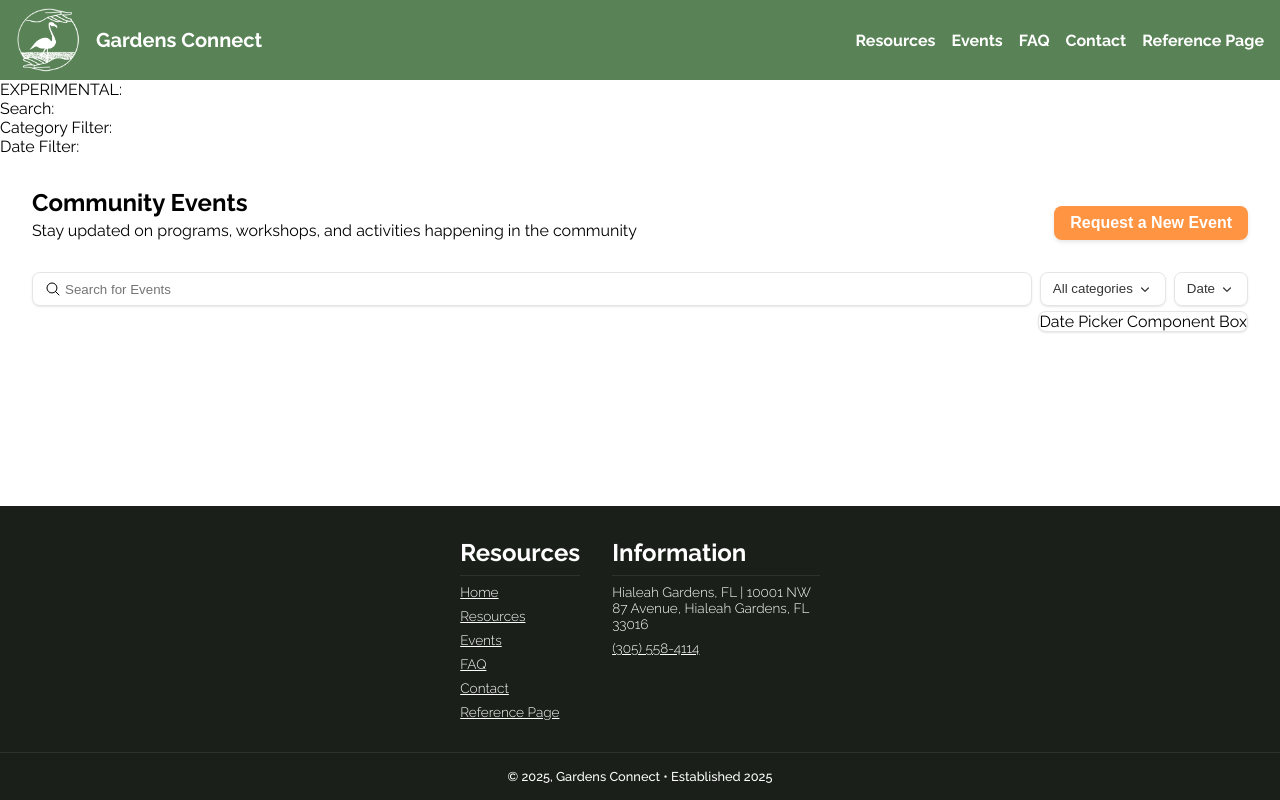
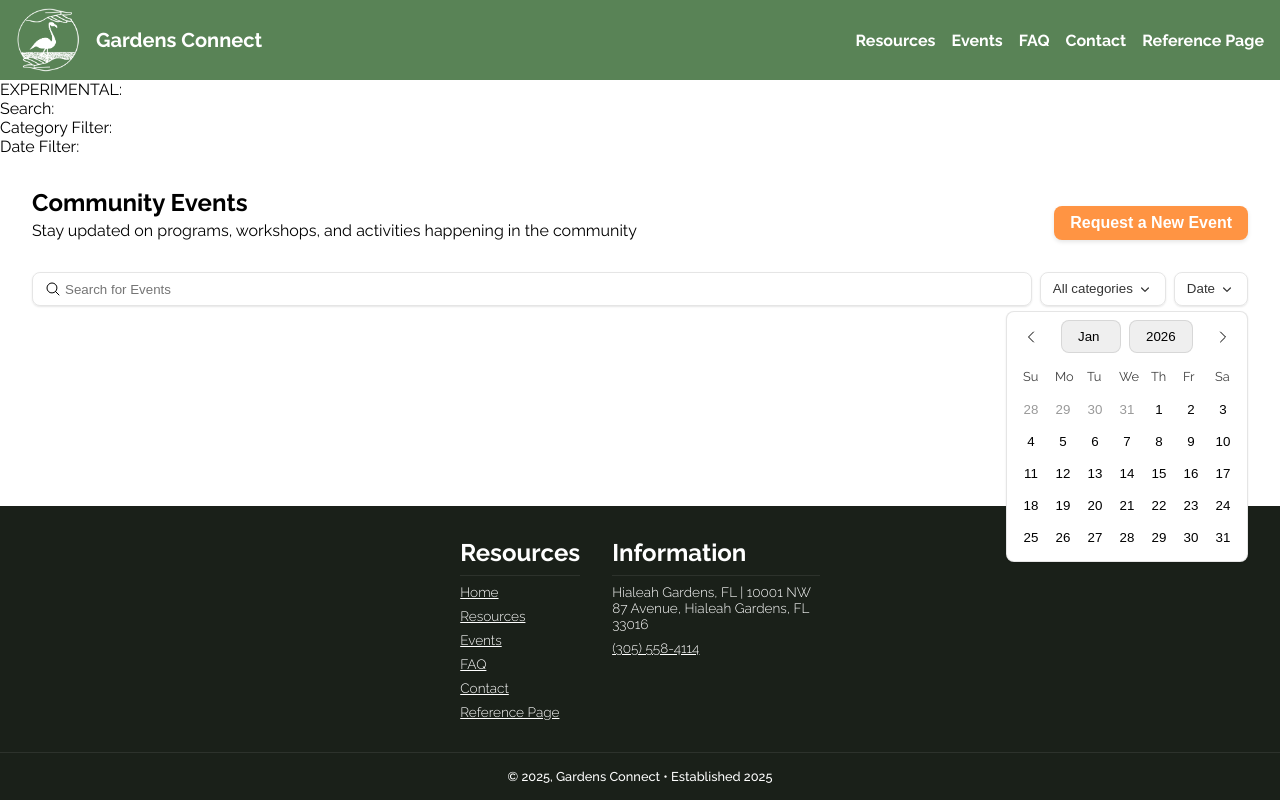
Before and after one commit to pandapog123/hialeah-timeline, a SvelteKit app: page /events in a window 1280 px wide. Both pictures are taken after a click on the button "Date". Built offline with nearby package versions, Linux system fonts and the light colour scheme.

Commit message:
Calenday Filter working, All event filters work; TODO: rest of Events, resources, contact success, reference page

```diff
--- a/src/routes/events/+page.svelte
+++ b/src/routes/events/+page.svelte
@@ -3,6 +3,7 @@
   import { CommunityEvents, CommunityEventTags } from "$lib/store/events";
   import { onDestroy, onMount, tick } from "svelte";
   import { fade } from "svelte/transition";
+  import DatePicker from "./DatePicker.svelte";
 
   let searchInput = $state("");
 
@@ -174,7 +175,6 @@
         </button>
 
         {#if showCategoriesSelect}
-          <!-- content here -->
           <!-- svelte-ignore a11y_click_events_have_key_events -->
           <!-- svelte-ignore a11y_no_noninteractive_element_interactions -->
           <ul
@@ -200,24 +200,6 @@
                   }}
                   class:selected={searchCategories.includes(tag)}>{tag}</button
                 >
-                <!-- <label for={tag}>
-                  <input
-                    type="checkbox"
-                    name={tag}
-                    id={tag}
-                    checked={searchCategories.includes(tag)}
-                    onchange={(e) => {
-                      if ((e.target as HTMLInputElement).checked) {
-                        searchCategories.push(tag);
-                      } else {
-                        searchCategories = searchCategories.filter(
-                          (v) => v !== tag,
-                        );
-                      }
-                    }}
-                  />
-                  <span>{tag}</span>
-                </label> -->
               </li>
             {/each}
           </ul>
@@ -235,8 +217,27 @@
           <span>
             {#if dateFilter.length === 0}
               Date
+            {:else if dateFilter.length === 1}
+              {dateFilter[0].getDate() === new Date().getDate()
+                ? "Today"
+                : dateFilter[0].toLocaleDateString("en-US", {
+                    weekday: "short",
+                    year: "numeric",
+                    month: "short",
+                    day: "2-digit",
+                  })}
             {:else}
-              {dateFilter.length} Selected
+              {dateFilter[0].toLocaleDateString("en-US", {
+                // weekday: "short",
+                // year: "numeric",
+                // month: "short",
+                // day: "2-digit",
+              })} - {dateFilter[1].toLocaleDateString("en-US", {
+                // weekday: "short",
+                // year: "numeric",
+                // month: "short",
+                // day: "2-digit",
+              })}
             {/if}
           </span>
 
@@ -254,14 +255,22 @@
           </svg>
         </button>
 
+        <!-- svelte-ignore a11y_no_static_element_interactions -->
+        <!-- svelte-ignore a11y_click_events_have_key_events -->
         {#if showDateFilter}
           <div
             onclick={(e) => e.stopPropagation()}
             bind:this={dateBoxElement}
             class="date-box"
             class:overflowing-db={isDateBoxOverflowing}
+            transition:fade={{ duration: 75 }}
           >
-            Date Picker Component Box
+            <DatePicker
+              currentDates={dateFilter}
+              onChange={(dates) => {
+                dateFilter = dates;
+              }}
+            />
           </div>
         {/if}
       </div>
@@ -341,6 +350,7 @@
     width: 1rem;
     height: 1rem;
     font-weight: 900;
+    display: block;
   }
 
   .search input {
@@ -401,7 +411,7 @@
     top: 115%;
 
     /* left: 0; */
-    padding: 0.5rem;
+    /* padding: 0.5rem; */
     min-width: 100%;
 
     background-color: var(--off-neutral);
@@ -414,6 +424,10 @@
     display: flex;
     flex-direction: column;
     gap: 0.5rem;
+  }
+
+  .category-box {
+    padding: 0.5rem;
   }
 
   .category-box button {
@@ -430,6 +444,13 @@
     color: var(--off-neutral);
   }
 
+  .category-box,
+  .date-box {
+    max-height: 18rem;
+    overflow-y: auto;
+    box-sizing: border-box;
+  }
+
   .category-box.overflowing-cb,
   .date-box.overflowing-db {
     right: 0;
@@ -440,13 +461,6 @@
     font-size: 1.2rem;
   }
 
-  /* TEMP */
-  .date-box {
-    white-space: nowrap;
-    padding: 0;
-    overflow: hidden;
-  }
-
   @media (max-width: 400px) {
     .date-box {
       /* right: 50%; */
--- /dev/null
+++ b/src/routes/events/DatePicker.svelte
@@ -0,0 +1,378 @@
+<script lang="ts">
+  interface DatePickerProps {
+    onChange: (dates: Date[]) => void;
+    currentDates: Date[];
+  }
+
+  let props: DatePickerProps = $props();
+
+  let months = [
+    "Jan",
+    "Feb",
+    "Mar",
+    "Apr",
+    "May",
+    "Jun",
+    "Jul",
+    "Aug",
+    "Sep",
+    "Oct",
+    "Nov",
+    "Dec",
+  ];
+
+  let years = Array(100)
+    .fill(0)
+    .map((_, i) => {
+      return new Date(Date.now()).getFullYear() + 1 - i;
+    });
+
+  let days = ["Su", "Mo", "Tu", "We", "Th", "Fr", "Sa"];
+
+  let currentViewingMonth = $state(months[new Date().getMonth()]);
+  let currentViewingYear = $state(new Date().getFullYear());
+
+  type CalendarDay = {
+    date: Date;
+    monthStatus: "current" | "prev" | "next";
+  };
+
+  let monthDays = $derived.by(() => {
+    let newMonthDays: CalendarDay[] = [];
+
+    const monthIndex = months.indexOf(currentViewingMonth);
+
+    const firstOfMonth = new Date(currentViewingYear, monthIndex, 1);
+    const lastOfMonth = new Date(currentViewingYear, monthIndex + 1, 0);
+
+    const leadingDays = firstOfMonth.getDay();
+
+    for (let i = 0; i < leadingDays; i++) {
+      newMonthDays.push({
+        date: new Date(
+          currentViewingYear,
+          months.findIndex((p) => p === currentViewingMonth),
+          1 - leadingDays + i,
+        ),
+        monthStatus: "prev",
+      });
+    }
+
+    const daysInCurrentMonth = new Date(
+      currentViewingYear,
+      monthIndex + 1,
+      0,
+    ).getDate();
+
+    for (let i = 0; i < daysInCurrentMonth; i++) {
+      newMonthDays.push({
+        date: new Date(currentViewingYear, monthIndex, i + 1),
+        monthStatus: "current",
+      });
+    }
+
+    for (let i = 0; i < newMonthDays.length % 7; i++) {
+      newMonthDays.push({
+        date: new Date(
+          currentViewingYear,
+          months.findIndex((p) => p === currentViewingMonth) + 1,
+          i + 1,
+        ),
+        monthStatus: "next",
+      });
+    }
+
+    return newMonthDays;
+  });
+
+  function handleDay(day: CalendarDay) {
+    return () => {
+      const dayInProps = props.currentDates.reduce((found, date) => {
+        return (
+          found ||
+          (date.getDate() === day.date.getDate() &&
+            date.getMonth() === day.date.getMonth() &&
+            date.getFullYear() === day.date.getFullYear())
+        );
+      }, false);
+
+      if (dayInProps) {
+        props.onChange(
+          props.currentDates.filter(
+            (p) =>
+              !(
+                p.getDate() === day.date.getDate() &&
+                p.getMonth() === day.date.getMonth() &&
+                p.getFullYear() === day.date.getFullYear()
+              ),
+          ),
+        );
+      } else {
+        if (props.currentDates.length > 1) {
+          props.onChange([props.currentDates[1], day.date]);
+        } else if (props.currentDates.length > 0) {
+          props.onChange([props.currentDates[0], day.date]);
+        } else {
+          props.onChange([day.date]);
+        }
+      }
+    };
+  }
+
+  function handlePastMonth() {
+    if (currentViewingMonth === months[0]) {
+      if (!years.includes(currentViewingYear - 1)) {
+        return;
+      }
+
+      currentViewingMonth = months[11];
+      currentViewingYear--;
+    } else {
+      currentViewingMonth =
+        months[months.findIndex((p) => p === currentViewingMonth) - 1];
+    }
+  }
+
+  function handleNextMonth() {
+    if (currentViewingMonth === months[11]) {
+      if (!years.includes(currentViewingYear + 1)) {
+        return;
+      }
+
+      currentViewingMonth = months[0];
+      currentViewingYear++;
+    } else {
+      currentViewingMonth =
+        months[months.findIndex((p) => p === currentViewingMonth) + 1];
+    }
+  }
+</script>
+
+<div class="date-picker">
+  <div class="month-year">
+    <button aria-label="past-month" onclick={handlePastMonth}
+      ><svg
+        xmlns="http://www.w3.org/2000/svg"
+        fill="none"
+        viewBox="0 0 24 24"
+        stroke-width="1.5"
+        stroke="currentColor"
+        class="size-6"
+      >
+        <path
+          stroke-linecap="round"
+          stroke-linejoin="round"
+          d="M15.75 19.5 8.25 12l7.5-7.5"
+        />
+      </svg>
+    </button>
+
+    <div class="month-year-options">
+      <div>
+        <select name="month" id="month" bind:value={currentViewingMonth}>
+          {#each months as month}
+            <option value={month}>{month}</option>
+          {/each}
+        </select>
+      </div>
+
+      <div>
+        <select name="year" id="year" bind:value={currentViewingYear}>
+          {#each years as year}
+            <option value={year}>{year}</option>
+          {/each}
+        </select>
+      </div>
+    </div>
+
+    <button aria-label="next-month" onclick={handleNextMonth}>
+      <svg
+        xmlns="http://www.w3.org/2000/svg"
+        fill="none"
+        viewBox="0 0 24 24"
+        stroke-width="1.5"
+        stroke="currentColor"
+        class="size-6"
+      >
+        <path
+          stroke-linecap="round"
+          stroke-linejoin="round"
+          d="m8.25 4.5 7.5 7.5-7.5 7.5"
+        />
+      </svg>
+    </button>
+  </div>
+
+  <div class="days-grid">
+    {#each days as day}
+      <div class="day">{day}</div>
+    {/each}
+
+    {#each monthDays as day}
+      {@const dayInProps = props.currentDates.reduce((found, date) => {
+        return (
+          found ||
+          (date.getDate() === day.date.getDate() &&
+            date.getMonth() === day.date.getMonth() &&
+            date.getFullYear() === day.date.getFullYear())
+        );
+      }, false)}
+
+      {@const dayOrderNormal = props.currentDates[0] < props.currentDates[1]}
+
+      <button
+        onclick={handleDay(day)}
+        class:not-in-month={day.monthStatus === "next" ||
+          day.monthStatus === "prev"}
+        class:selected={dayInProps}
+        class:selected-first={props.currentDates.length > 1 &&
+          dayInProps &&
+          (dayOrderNormal
+            ? props.currentDates[0]
+            : props.currentDates[1]
+          ).getDate() === day.date.getDate() &&
+          (dayOrderNormal
+            ? props.currentDates[0]
+            : props.currentDates[1]
+          ).getMonth() === day.date.getMonth() &&
+          (dayOrderNormal
+            ? props.currentDates[0]
+            : props.currentDates[1]
+          ).getFullYear() === day.date.getFullYear()}
+        class:selected-last={props.currentDates.length > 1 &&
+          dayInProps &&
+          (dayOrderNormal
+            ? props.currentDates[1]
+            : props.currentDates[0]
+          ).getDate() === day.date.getDate() &&
+          (dayOrderNormal
+            ? props.currentDates[1]
+            : props.currentDates[0]
+          ).getMonth() === day.date.getMonth() &&
+          (dayOrderNormal
+            ? props.currentDates[1]
+            : props.currentDates[0]
+          ).getFullYear() === day.date.getFullYear()}
+        class:in-range={props.currentDates.length > 1 &&
+          !dayInProps &&
+          (dayOrderNormal ? props.currentDates[0] : props.currentDates[1]) <
+            day.date &&
+          (dayOrderNormal ? props.currentDates[1] : props.currentDates[0]) >
+            day.date}
+      >
+        {day.date.getDate()}
+      </button>
+    {/each}
+  </div>
+</div>
+
+<style>
+  * {
+    margin: 0;
+  }
+
+  select {
+    padding: 0.5rem 1rem;
+    border-radius: 0.5rem;
+    border: 1px solid rgba(0, 0, 0, 0.1);
+
+    appearance: none;
+    -webkit-appearance: none;
+    -moz-appearance: none;
+  }
+
+  .date-picker {
+    padding: 0.5rem;
+    white-space: nowrap;
+    display: flex;
+    flex-direction: column;
+    gap: 0.5rem;
+  }
+
+  .month-year {
+    display: flex;
+    align-items: center;
+    gap: 0.5rem;
+    justify-content: space-between;
+  }
+
+  .month-year-options {
+    display: flex;
+
+    gap: 0.5rem;
+  }
+
+  .month-year button {
+    background: transparent;
+    border: none;
+    border-radius: 0.5rem;
+    background-color: transparent;
+    padding: 0.5rem;
+    transition: background-color 150ms ease-in-out;
+  }
+
+  .month-year button:hover {
+    background-color: rgba(0, 0, 0, 0.05);
+  }
+
+  svg {
+    height: 1rem;
+    width: 1rem;
+    display: block;
+  }
+
+  .days-grid {
+    display: grid;
+    grid-template-columns: repeat(7, 1fr);
+  }
+
+  .days-grid * {
+    width: 2rem;
+    height: 2rem;
+
+    border-radius: 0.5rem;
+  }
+
+  .days-grid button {
+    border: none;
+    background: transparent;
+    transition: all 150ms ease-in-out;
+  }
+
+  .days-grid button:focus {
+    outline: 2px solid rgba(0, 0, 0, 0.2);
+  }
+
+  .days-grid button.not-in-month {
+    color: rgba(0, 0, 0, 0.4);
+  }
+
+  .days-grid button:hover {
+    background-color: rgba(0, 0, 0, 0.05);
+  }
+
+  .days-grid button.selected {
+    color: var(--off-neutral);
+    background-color: var(--accent);
+  }
+
+  .days-grid button.selected-first {
+    border-radius: 0.5rem 0 0 0.5rem;
+  }
+
+  .days-grid button.selected-last {
+    border-radius: 0 0.5rem 0.5rem 0;
+  }
+
+  .days-grid button.in-range {
+    background-color: rgba(0, 0, 0, 0.15);
+    border-radius: 0;
+  }
+
+  .day {
+    padding: 0.5rem;
+    box-sizing: border-box;
+    font-size: 0.8rem;
+    color: rgba(0, 0, 0, 0.75);
+  }
+</style>
```
